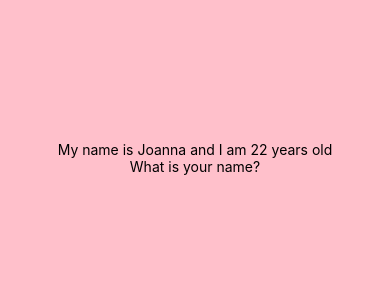
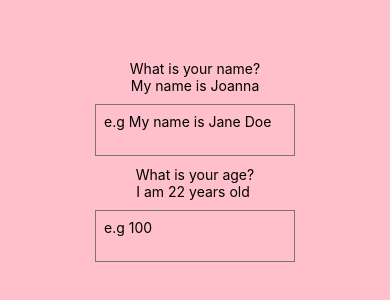
Before and after one commit to jokale/reactNativeProject, a React Native app: screen / in a window 390 px wide. Shown: the part 256-556 px from the top of the page. Built offline with nearby package versions, Linux system fonts and the light colour scheme.

Commit message:
add text input and multiline and keyboard type and onchange function to update the value

```diff
--- a/App.js
+++ b/App.js
@@ -15,9 +15,26 @@ export default function App() {
 
   return (
     <View style={styles.container}>
-      <Text> My name is {name} and I am {age} years old </Text>
       <Text>What is your name?</Text>
-       <TextInput/>
+       <Text> My name is {name} </Text>
+
+       <TextInput
+       multiline
+        style={styles.input}
+        placeholder='e.g My name is Jane Doe'
+                onChangeText={(value)=> setName(value)}
+        />
+      <Text>What is your age?</Text>
+      <Text>I am {age} years old </Text>
+
+       <TextInput
+       keyboardType='numeric'
+       multiline
+        style={styles.input}
+        placeholder='e.g 100'
+                onChangeText={(value)=> setAge(value)}
+        />
+
 
     </View>
   );
@@ -31,4 +48,11 @@ const styles = StyleSheet.create({
     alignItems: 'center',
     justifyContent: 'center',
   },
+  input: {
+    borderWidth: 1,
+    borderColor: '#777',
+    padding: 8,
+    margin: 10,
+    width: 200,
+  },
 });
```
